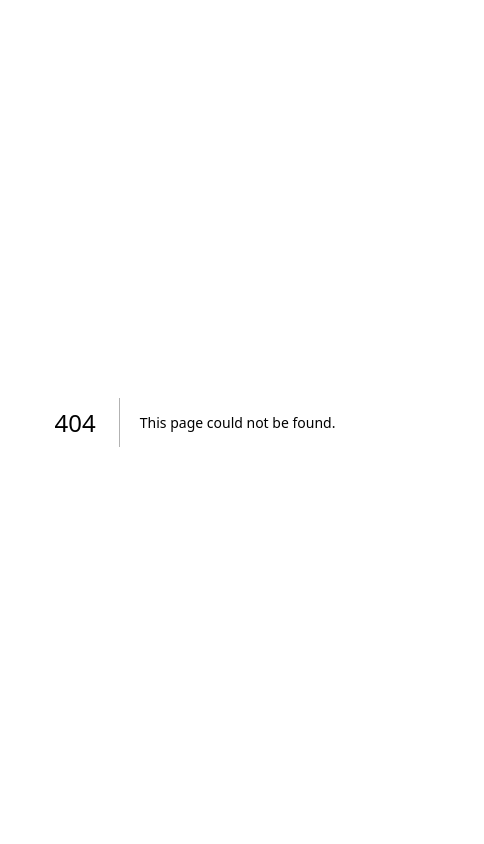
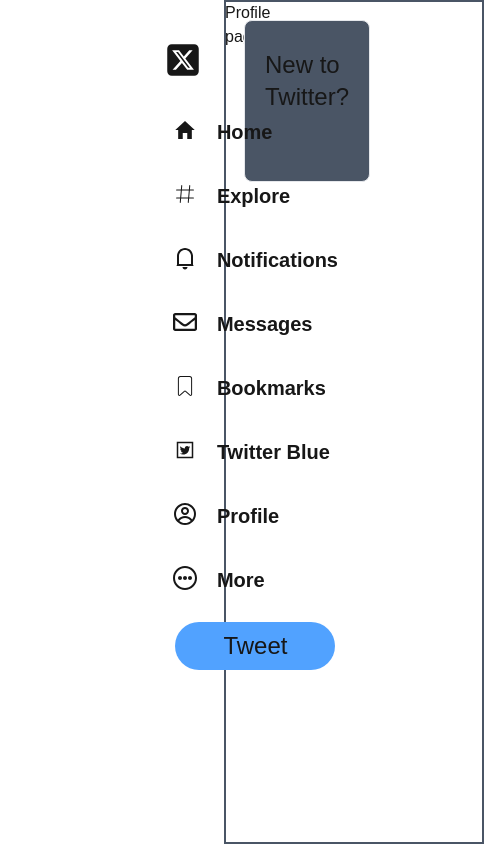
Before and after one commit to vikasutf8/GraphQL-, a Next.js app in the folder client/: page /1 in a window 390 px wide. Before the commit this address had no page. Shown: the whole page, 484 px wide, since content can reach past the window. Built offline with nearby package versions, Linux system fonts and the light colour scheme; no server answers.

Commit message:
Ref: css and page layouts Task :make it responsive

```diff
--- /dev/null
+++ b/client/app/[id]/page.tsx
@@ -0,0 +1,17 @@
+import TwitterLayout from '@/components/Layout/twitterLayout'
+import { NextPage } from 'next'
+import React from 'react'
+
+const UserProfilePage: NextPage= () => {
+  return (
+    <div>
+      <TwitterLayout>
+            <div>
+                Profile page
+            </div>
+        </TwitterLayout>
+    </div>
+  )
+}
+
+export default UserProfilePage
--- a/client/app/page.tsx
+++ b/client/app/page.tsx
@@ -1,20 +1,11 @@
 "use client"
 import Image from "next/image";
-import { FaSquareXTwitter } from "react-icons/fa6";
-import { IoMdHome } from "react-icons/io";
-import { CiHashtag ,CiBookmark} from "react-icons/ci";
-import { RiNotification4Line } from "react-icons/ri";
-import { FaRegEnvelope } from "react-icons/fa";
-import { LiaTwitterSquare } from "react-icons/lia";
-import { CgProfile,CgMoreO  } from "react-icons/cg";
+import { useCallback, useState } from "react";
+import { useQueryClient } from "@tanstack/react-query";
+
 import FeedCard from "@/components/FeedCard";
-import { CredentialResponse, GoogleLogin } from "@react-oauth/google";
-import { useCallback, useState } from "react";
-import toast from "react-hot-toast";
-import graphQLClient from "@/clients/api";
-import { verifyGoogleToken} from "@/graphql/query/user";
 import { useCurrentUser } from "@/hooks/user";
-import { useQueryClient } from "@tanstack/react-query";
+
 import { IoImageOutline } from "react-icons/io5";
 import { HiOutlineGif } from "react-icons/hi2";
 import { BsEmojiSmile } from "react-icons/bs";
@@ -22,74 +13,24 @@
 import { CiLocationOn } from "react-icons/ci";
 import { useCreateTweet, useGetAllTweets } from "@/hooks/tweet";
 import { Tweet } from "@/gql/graphql";
-// import { useCurrentUser } from "@/hooks/user";
+import TwitterLayout from "@/components/Layout/twitterLayout";
+
 
 interface TwitterIconProps {
   title: string;
   icon: React.ReactNode;
 }
 
-const sidebarMenuIcons: TwitterIconProps[] = [
-    {
-        title: "Home",
-        icon: <IoMdHome />
-    },
-    {
-        title: "Explore",
-        icon: <CiHashtag />
-    },
-    {
-        title: "Notifications",
-        icon: <RiNotification4Line />
-    },
-    {
-        title: "Messages",
-        icon: <FaRegEnvelope />
-    },
-    {
-        title: "Bookmarks",
-        icon: <CiBookmark />
-    },
-    {
-        title: "Twitter Blue",
-        icon: <LiaTwitterSquare />
-    },
-    {
-        title: "Profile",
-        icon: <CgProfile />
-    },
-    {
-        title: "More",
-        icon: <CgMoreO  />
-    } ,
-]
+
 
 export default function Home() {
   const queryClient = useQueryClient();
- const {user} = useCurrentUser();
-const {tweets=[]} = useGetAllTweets();//initial value
-const {mutateAsync: createTweet} =useCreateTweet();
-const [content, setContent] = useState ('');
+  const { user } = useCurrentUser();
+  const { tweets = [] } = useGetAllTweets();//initial value
+  const { mutateAsync: createTweet } = useCreateTweet();
+  const [content, setContent] = useState('');
 
-const handleLoginWithGoogle =useCallback(async(cred: CredentialResponse) => {
 
-  const googleToken = cred.credential;
-  if(!googleToken) return toast.error("Authentication failed");
-
-  const res = await graphQLClient.request(verifyGoogleToken,{token: googleToken})
-
-  toast.success("Login successful");
-
-  if(res.verifyGoogleToken){
-    window.localStorage.setItem("__twitterAccessToken", res.verifyGoogleToken);
-
-  }
-  //automatic
-  await queryClient.invalidateQueries({
-    queryKey: ['current-user'],
-  });
-
-}, []);
 
   const handleSelectImage = useCallback(() => {
     const input = document.createElement('input');
@@ -98,54 +39,15 @@
     input.click();
   }, []);
 
-const handleCreateTweet =useCallback(() => {
-   createTweet({content})
+  const handleCreateTweet = useCallback(() => {
+    createTweet({ content })
 
-}, [content,createTweet]);
+  }, [content, createTweet]);
 
 
   return (
     <div>
-        <div className="grid grid-cols-12 h-screen w-screen px-56">
-
-          <div className="col-span-3 px-4 pt-8">
-            <div className="p-2 text-4xl h-fit w-fit hover:bg-gray-500 hover:rounded-full cursor-pointer transition-all relative">
-            <FaSquareXTwitter />
-            </div>
-            <div className="mt-6  text-2xl font-semibold ">
-              <ul>
-                {
-                  sidebarMenuIcons.map((item, index) => (
-                    <li key={index} className=" flex flex-col mt-5">
-                      <div className="px-4 py-2 flex align-center gap-5 h-fit w-fit hover:bg-gray-500 hover:rounded-full cursor-pointer transition-all">
-                        <span className="text-2xl">{item.icon}</span>
-                        <span className="text-xl">{item.title}</span>
-                      </div>
-
-                    </li>
-                  ))
-                }
-              </ul>
-            </div>
-            <div className="flex justify-center mt-5 text-2xl ">
-              <button className="px-12 py-2 bg-blue-400 hover:bg-blue-500 rounded-full cursor-pointer transition-all">
-                Tweet
-              </button>
-            </div>
-            {
-              user &&
-              <div className="absolute bottom-8  flex items-center gap-3  bg-slate-900 px-3 py-2 rounded-xl">
-              {user && user.profileImageUrl && <Image src={user.profileImageUrl} alt="Profile Image" width={50} height={50} className="rounded-full" />}
-              <div className="flex gap-2">
-              <h3 className="text-xl">{user?.firstName}</h3>
-              <h3 className="text-xl">{user?.lastName}</h3>
-              </div>
-            </div>
-            }
-
-          </div>
-          <div className="col-span-5 border-l-1 border-r-1 border border-gray-600 ">
-
+      <TwitterLayout>
         <div>
             <div className=' border border-r-0 border-b-0 border-l-0 border-gray-600 p-5 hover:bg-slate-900 transition-all cursor-pointer' >
               <div className='grid grid-cols-12 gap-4 '>
@@ -184,23 +86,12 @@
             </div>
           </div>
           {
-                  tweets?.map((tweet:any) => (
+            tweets?.map((tweet: any) => (
               tweet ? <FeedCard key={tweet.id} data={tweet as Tweet} /> : null
             ))
           }
 
-          </div>
-          <div className="col-span-3 p-5 w-fit">
-             {
-              !user &&
-              <div className="border border-gray-200 p-5 bg-gray-600 rounded-lg">
-              <h1 className="text-2xl my-2 ">New to Twitter?</h1>
-             <GoogleLogin onSuccess={handleLoginWithGoogle} />
-
-             </div>
-             }
-          </div>
-        </div>
+</TwitterLayout>
     </div>
   );
 }
--- /dev/null
+++ b/client/components/Layout/twitterLayout.tsx
@@ -0,0 +1,152 @@
+
+"use client"
+import React, { useCallback } from 'react'
+import Image from "next/image";
+
+
+import { FaSquareXTwitter } from 'react-icons/fa6';
+import { IoMdHome } from 'react-icons/io';
+import { CiHashtag, CiBookmark } from 'react-icons/ci';
+import { RiNotification4Line } from 'react-icons/ri';
+import { FaRegEnvelope } from 'react-icons/fa';
+import { LiaTwitterSquare } from 'react-icons/lia';
+import { CgProfile, CgMoreO } from 'react-icons/cg';
+
+
+import { useQueryClient } from '@tanstack/react-query';
+import { CredentialResponse, GoogleLogin } from "@react-oauth/google";
+import toast from 'react-hot-toast';
+
+import { useCurrentUser } from '@/hooks/user';
+import graphQLClient from '@/clients/api';
+import { verifyGoogleToken } from '@/graphql/query/user';
+
+
+interface TwitterLayoutProps {
+    children: React.ReactNode;
+}
+interface TwitterIconProps {
+    title: string;
+    icon: React.ReactNode;
+}
+
+const sidebarMenuIcons: TwitterIconProps[] = [
+    {
+        title: "Home",
+        icon: <IoMdHome />
+    },
+    {
+        title: "Explore",
+        icon: <CiHashtag />
+    },
+    {
+        title: "Notifications",
+        icon: <RiNotification4Line />
+    },
+    {
+        title: "Messages",
+        icon: <FaRegEnvelope />
+    },
+    {
+        title: "Bookmarks",
+        icon: <CiBookmark />
+    },
+    {
+        title: "Twitter Blue",
+        icon: <LiaTwitterSquare />
+    },
+    {
+        title: "Profile",
+        icon: <CgProfile />
+    },
+    {
+        title: "More",
+        icon: <CgMoreO />
+    },
+]
+
+
+const TwitterLayout: React.FC<TwitterLayoutProps> = ({ children }) => {
+    const queryClient = useQueryClient();
+    const { user } = useCurrentUser();
+
+    const handleLoginWithGoogle = useCallback(async (cred: CredentialResponse) => {
+
+        const googleToken = cred.credential;
+        if (!googleToken) return toast.error("Authentication failed");
+
+        const res = await graphQLClient.request(verifyGoogleToken, { token: googleToken })
+
+        toast.success("Login successful");
+
+        if (res.verifyGoogleToken) {
+            window.localStorage.setItem("__twitterAccessToken", res.verifyGoogleToken);
+
+        }
+        //automatic
+        await queryClient.invalidateQueries({
+            queryKey: ['current-user'],
+        });
+
+    }, []);
+
+    return (
+        <div className="grid grid-cols-12 h-screen w-screen px-56">
+
+            <div className="col-span-3  pt-8 flex justify-end px-32 relative border-2 border-gray-600">
+                <div className=''>
+                    <div className="p-2 text-4xl h-fit w-fit hover:bg-gray-500 hover:rounded-full cursor-pointer transition-all relative">
+                        <FaSquareXTwitter />
+                    </div>
+                    <div className="mt-6  text-2xl font-semibold ">
+                        <ul>
+                            {
+                                sidebarMenuIcons.map((item, index) => (
+                                    <li key={index} className=" flex flex-col mt-5">
+                                        <div className="px-4 py-2 flex align-center gap-5 h-fit w-fit hover:bg-gray-500 hover:rounded-full cursor-pointer transition-all">
+                                            <span className="text-2xl">{item.icon}</span>
+                                            <span className="text-xl">{item.title}</span>
+                                        </div>
+
+                                    </li>
+                                ))
+                            }
+                        </ul>
+                    </div>
+                    <div className="flex justify-center mt-5 text-2xl ">
+                        <button className="px-12 py-2 bg-blue-400 hover:bg-blue-500 rounded-full cursor-pointer transition-all">
+                            Tweet
+                        </button>
+                    </div>
+                    {
+                        user &&
+                        <div className="absolute bottom-4 flex items-center gap-3  bg-slate-900 px-3 py-2 rounded-xl">
+                            {user?.profileImageUrl && <Image src={user?.profileImageUrl} alt="Profile Image" width={50} height={50} className="rounded-full" />}
+                            <div className="flex gap-2">
+                                <h3 className="text-xl">{user?.firstName}</h3>
+                                <h3 className="text-xl">{user?.lastName}</h3>
+                            </div>
+                        </div>
+                    }
+                </div>
+
+            </div>
+            <div className="col-span-5 border-l-1 border-r-1 border border-gray-600 ">
+
+                {children}
+            </div>
+            <div className="col-span-3 p-5 w-fit">
+                {
+                    !user &&
+                    <div className="border border-gray-200 p-5 bg-gray-600 rounded-lg">
+                        <h1 className="text-2xl my-2 ">New to Twitter?</h1>
+                        <GoogleLogin onSuccess={handleLoginWithGoogle} />
+
+                    </div>
+                }
+            </div>
+        </div>
+    )
+}
+
+export default TwitterLayout
```
Lines whose indentation alone changed are shown as unchanged.
